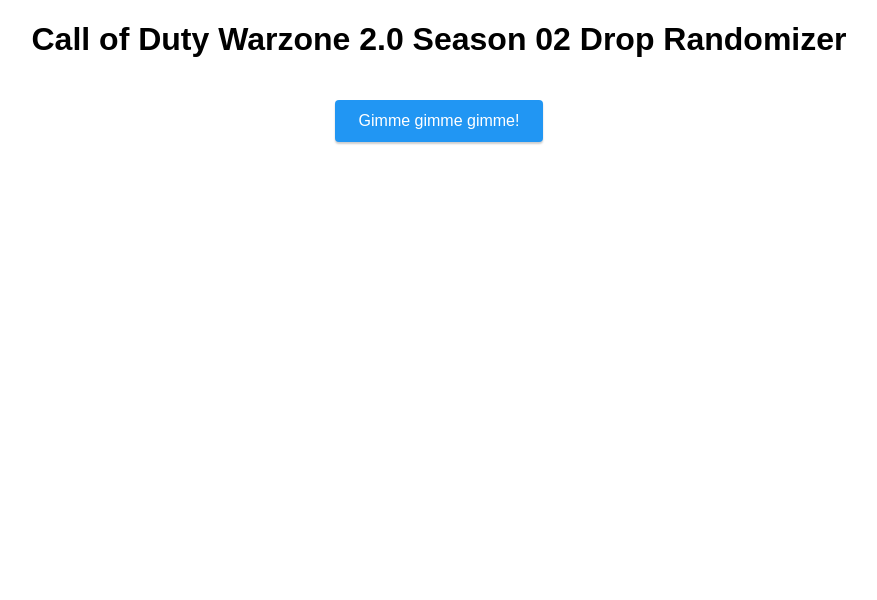
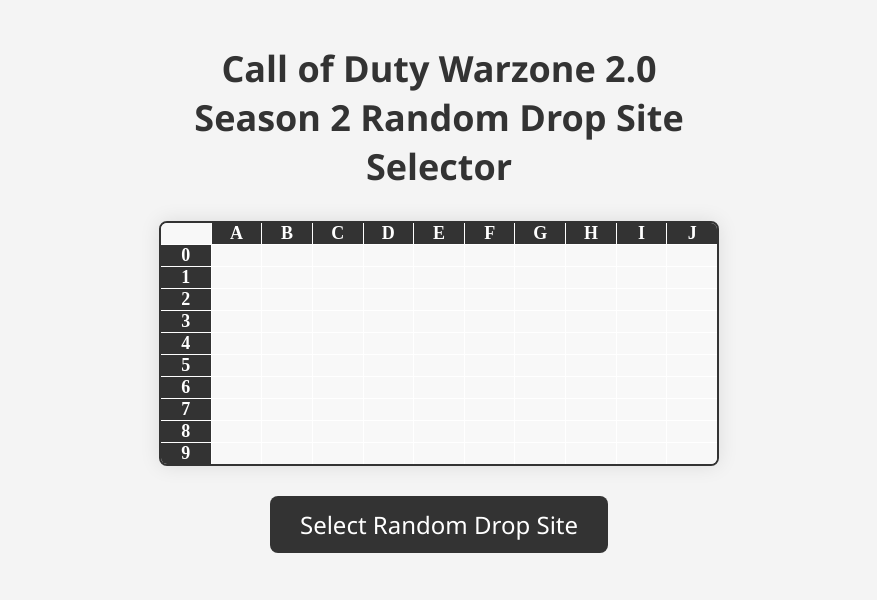
Before and after one commit to yhippa/cod-wz-2-drop-randomizer, a plain HTML site: page index.html in a window 1280 px wide. Shown: the whole page, without its empty margins (201-1078 px from the left). Drawn offline with Linux system fonts and the light colour scheme.

Commit message:
tried to sex it up a bit

```diff
--- a/index.html
+++ b/index.html
@@ -1,41 +1,17 @@
 <!DOCTYPE html>
 <html lang="en">
 <head>
-    <title>WZ2 Drop Randomizer</title>
-    <meta content="width=device-width, initial-scale=1" name="viewport">
-    <style>
-        body {
-            font-family: sans-serif;
-            text-align: center;
-            margin: 0;
-            padding: 0;
-        }
-
-        button {
-            background-color: #2196F3;
-            border: none;
-            color: white;
-            padding: 12px 24px;
-            text-align: center;
-            text-decoration: none;
-            display: inline-block;
-            font-size: 16px;
-            margin-top: 20px;
-            border-radius: 4px;
-            box-shadow: 0 2px 2px rgba(0, 0, 0, 0.2);
-            cursor: pointer;
-        }
-
-        p {
-            font-size: 24px;
-            margin-top: 20px;
-        }
-    </style>
+    <meta charset="utf-8">
+    <title>Call of Duty Warzone 2.0 Season 2 Random Drop Site Selector</title>
+    <link rel="stylesheet" href="style.css">
 </head>
 <body>
-<h1>Call of Duty Warzone 2.0 Season 02 Drop Randomizer</h1>
-<button id="generate">Gimme gimme gimme!</button>
-<p id="result"></p>
+<div class="container">
+    <h1>Call of Duty Warzone 2.0 Season 2 Random Drop Site Selector</h1>
+    <div id="grid-container"></div>
+    <button id="random-button">Select Random Drop Site</button>
+    <p id="result"></p>
+</div>
 <script src="script.js"></script>
 </body>
 </html>
--- a/script.js
+++ b/script.js
@@ -1,15 +1,37 @@
-// Define the array of strings
-const strings = ['D1', 'E1', 'F1', 'C2', 'D2', 'E2', 'F2', 'G2', 'B3', 'C3', 'D3', 'E3', 'F3', 'G3', 'B4', 'C4', 'D4', 'E4', 'F4', 'G4', 'H4', 'B5', 'C5', 'D5', 'E5', 'F5', 'G5', 'H5', 'B6', 'C6', 'D6', 'E6', 'F6', 'G6', 'H6', 'C7', 'D7', 'E7', 'F7', 'G7', 'H7', 'D8', 'E8', 'F8', 'G8'];
+const rows = 10;
+const columns = 10;
+const letters = ['A', 'B', 'C', 'D', 'E', 'F', 'G', 'H', 'I', 'J'];
 
-// Get references to the button and result elements
-const button = document.getElementById('generate');
+// Generate the grid
+const gridContainer = document.getElementById('grid-container');
+for (let i = 0; i < rows + 1; i++) {
+    for (let j = 0; j < columns + 1; j++) {
+        const cell = document.createElement('div');
+        if (i === 0 && j > 0) {
+            // Add letter headers
+            cell.textContent = letters[j - 1];
+            cell.classList.add('header');
+        } else if (j === 0 && i > 0) {
+            // Add number headers
+            cell.textContent = i - 1;
+            cell.classList.add('header');
+        } else {
+            // Add empty cells
+            cell.dataset.coordinate = `${letters[j - 1]}${i - 1}`;
+        }
+        gridContainer.appendChild(cell);
+    }
+}
+
+// Select random drop site
+const randomButton = document.getElementById('random-button');
 const result = document.getElementById('result');
-
-// Add an event listener to the button
-button.addEventListener('click', () => {
-    // Generate a random index within the range of the array
-    const randomIndex = Math.floor(Math.random() * strings.length);
-
-    // Display the randomly selected string on the screen
-    result.textContent = strings[randomIndex];
+randomButton.addEventListener('click', () => {
+    const cells = document.querySelectorAll('#grid-container div:not(.header)');
+    const randomCell = cells[Math.floor(Math.random() * cells.length)];
+    const coordinate = randomCell.dataset.coordinate;
+    result.textContent = `Selected Drop Site: ${coordinate}`;
+    // Highlight selected cell
+    cells.forEach(cell => cell.classList.remove('selected'));
+    randomCell.classList.add('selected');
 });
--- /dev/null
+++ b/style.css
@@ -0,0 +1,80 @@
+* {
+    box-sizing: border-box;
+}
+
+body {
+    background-color: #f4f4f4;
+    margin: 0;
+    padding: 0;
+}
+
+.container {
+    max-width: 600px;
+    margin: 0 auto;
+    padding: 20px;
+    text-align: center;
+}
+
+h1 {
+    font-family: 'Segoe UI', Tahoma, Geneva, Verdana, sans-serif;
+    font-size: 36px;
+    margin-bottom: 30px;
+    color: #333;
+}
+
+#grid-container {
+    display: grid;
+    grid-template-columns: repeat(11, 1fr);
+    grid-template-rows: repeat(10, 1fr);
+    grid-gap: 1px;
+    background-color: #fff;
+    margin: 0 auto 30px;
+    border: 2px solid #333;
+    border-radius: 8px;
+    overflow: hidden;
+    box-shadow: 0 0 20px rgba(0, 0, 0, 0.1);
+}
+
+#grid-container div {
+    background-color: #f8f8f8;
+    display: flex;
+    justify-content: center;
+    align-items: center;
+    font-weight: bold;
+    font-size: 18px;
+    color: #333;
+    transition: all 0.2s ease-in-out;
+}
+
+#grid-container div.header {
+    background-color: #333;
+    color: #fff;
+}
+
+#result {
+    font-size: 24px;
+    margin-top: 20px;
+}
+
+#random-button {
+    background-color: #333;
+    color: #fff;
+    font-family: 'Segoe UI', Tahoma, Geneva, Verdana, sans-serif;
+    font-size: 24px;
+    border: none;
+    padding: 12px 30px;
+    border-radius: 8px;
+    cursor: pointer;
+    transition: all 0.2s ease-in-out;
+}
+
+#random-button:hover {
+    background-color: #fff;
+    color: #333;
+    box-shadow: 0 0 10px rgba(0, 0, 0, 0.2);
+}
+
+#grid-container div.selected {
+    background-color: #ffa500;
+    color: #fff;
+}
```
